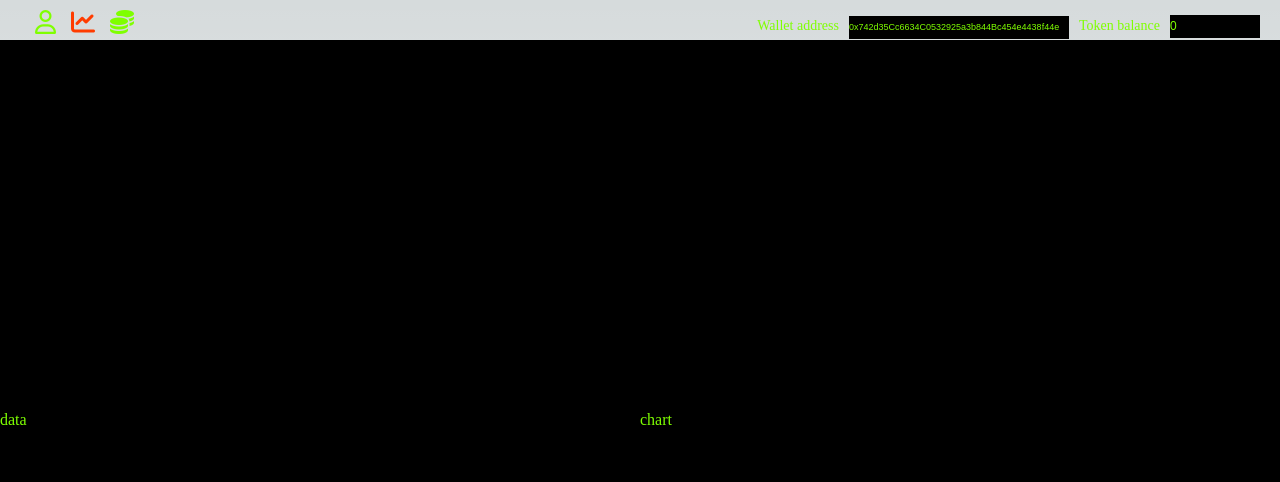
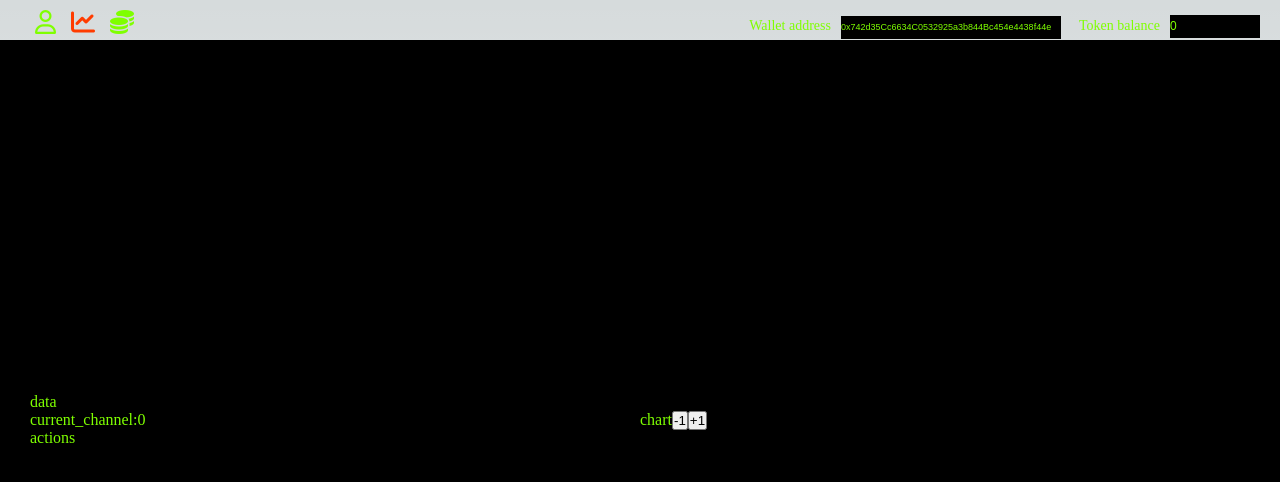
Before and after one commit to Andris1357/investing-site-next, a Next.js app: page /investing in a window 1280 px wide. Shown: the top 482 px of the page. Built offline with nearby package versions, Linux system fonts and the light colour scheme.

Commit message:
created redux state for selected channel index

```diff
--- a/src/pages/areas.tsx
+++ b/src/pages/areas.tsx
@@ -2,9 +2,10 @@ import React, { useEffect } from "react";
 import Link from "next/link";
 import { useSelector } from 'react-redux';
 
-import { setColorEventListener, SetColorEventListenerArgs } from "./utility";
+import { setColorEventListener, SetColorEventListenerArgs, getMenuIcons } from "./utility";
 import * as Data from "@/data";
 import { InputFieldIF, InputField } from "./elements";
+import { GlobalState } from "@/store";
 
 interface MaxButton extends InputFieldIF {
     invokeButton: React.MouseEventHandler<HTMLElement>,
@@ -99,7 +100,7 @@ export function RedeemDonationsArea(args: RedeemDonationsAreaArgs): JSX.Element
 
 export function MenuRibbon(args: MenuRibbonArgs): JSX.Element {
     const [selected_menu_id, selectMenu] = React.useState<string>(args.current_menu_id_); // ??: integrate with Next
-    const currentTokenAmount = useSelector<number|any>(
+    const current_token_amount_selector = useSelector<GlobalState>(
         state => state.current_token_amount
     );
 
@@ -108,9 +109,7 @@ export function MenuRibbon(args: MenuRibbonArgs): JSX.Element {
     }, []);
 
     useEffect(() => {
-        for (let icon_ of [...document.getElementsByTagName("i")].filter(element_ => {
-            return element_.id.includes("menu-icon")
-        })) {
+        for (let icon_ of getMenuIcons()) {
             setColorEventListener(new SetColorEventListenerArgs(
                 icon_.id,
                 "",
@@ -122,14 +121,12 @@ export function MenuRibbon(args: MenuRibbonArgs): JSX.Element {
                 "",
                 "red",
                 "mouseup"
-            ))
+            ));
         }
     }, [])
 
     useEffect(() => {
-        for (let icon_ of [...document.getElementsByTagName("i")].filter(element_ => {
-            return element_.id.includes("menu-icon")
-        })) {
+        for (let icon_ of getMenuIcons()) {
             if (icon_.id != selected_menu_id) {
                 icon_.style.color = "rgb(127, 255, 0)"; // change to default color (substitute w finally selected deft)
             } else {
@@ -137,7 +134,7 @@ export function MenuRibbon(args: MenuRibbonArgs): JSX.Element {
             }
         }
     }, [selected_menu_id]);
-    // TD: set width as 50% & insert right part of the ribbon
+
     return (
         <div id="menu-ribbon">
             <div id="menu-left-header">
@@ -178,7 +175,7 @@ export function MenuRibbon(args: MenuRibbonArgs): JSX.Element {
                     <div className="label-wrapper">
                         <label htmlFor="token-balance" className="glowing-text">Token balance</label>
                     </div>
-                    <input type="text" id="token-balance" disabled value={`${currentTokenAmount}`}/>
+                    <input type="text" id="token-balance" disabled value={`${current_token_amount_selector}`}/>
                 </div>
             </div>
         </div>
--- a/src/pages/investing.tsx
+++ b/src/pages/investing.tsx
@@ -1,18 +1,41 @@
 // NOW: create user settings & login|register page
 // NOW: refactor code from components.jsx into investing.tsx
 import { MenuRibbon } from "./areas";
+import { useDispatch, useSelector } from "react-redux";
+import { GlobalState } from "@/store";
+import { useEffect, useState } from "react";
 
 export default function InvestingPage({}): JSX.Element {
+    const dispatchGlobalState = useDispatch();
+    const current_channel_selector = useSelector<GlobalState>(state => state.current_channel_index);
+
+    const [current_channel_index, selectChannel] = useState<number|unknown>(current_channel_selector);
+
+    useEffect(() => {
+        dispatchGlobalState({
+            type: "SET_CHANNEL",
+            payload: current_channel_index
+        });
+    }, [current_channel_index])
+
     return (
         <div id="investing-parent" className="absolute-parent">
             <div><MenuRibbon current_menu_id_="investing-menu-icon"/></div>
-            {/* NOW: use flex to create columns similar to trade.tsx */}
             <div id="investing-areas" className="main-area">
                 <div id="data-area">
-                    data
+                    <div id="channel-data">
+                        <div>data<br/>current_channel:{`${current_channel_selector}`}</div>
+                    </div>
+                    <div id="investing-actions">actions</div>
                 </div>
                 <div id="chart-area">
                     chart
+                    <button onClick={
+                        () => selectChannel((current_index_: number): number => current_index_ - 1)
+                    }> -1 </button>
+                    <button onClick={
+                        () => selectChannel((current_index_: number): number => current_index_ + 1)
+                    }> +1 </button>
                 </div>
             </div>
         </div>
--- a/src/pages/utility.ts
+++ b/src/pages/utility.ts
@@ -7,7 +7,11 @@ export class SetColorEventListenerArgs {
     ) {}
 }
 
-export function shiftedRandom(range_: number, offset_: number, digits_: number): number {
+export function shiftedRandom(
+    range_: number,
+    offset_: number,
+    digits_: number
+): number {
     return Number((Math.random() * range_ + offset_).toFixed(digits_))
 }
 
@@ -29,3 +33,11 @@ export function setColorEventListener(args: SetColorEventListenerArgs): void {
     }
     element.addEventListener(args.event_, callable);
 }
+
+export function getMenuIcons(): HTMLElement[] {
+    return [...document.getElementsByTagName("i")].filter(
+        (element_: HTMLElement): boolean => {
+            return element_.id.includes("menu-icon")
+        }
+    )
+}
--- a/src/store.ts
+++ b/src/store.ts
@@ -1,28 +1,38 @@
 import { createStore, Store, Action } from 'redux'; // TD: use redux toolkit
 
-interface TokenState {
-  current_token_amount: number;
+export interface GlobalState {
+    current_token_amount: number;
+    current_channel_index: number;
 }
 
-interface TokenAction extends Action {
-    payload: any;
+interface GlobalSetAction extends Action {
+    payload: number;
 }
 
-const initialState: TokenState = {
-  current_token_amount: 0
+const initial_state: GlobalState = {
+    current_token_amount: 0,
+    current_channel_index: 0,
 };
 
-const tokenReducer = (state = initialState, action: TokenAction) => {
+const setGlobalState = (
+    state = initial_state,
+    action: GlobalSetAction
+): GlobalState => {
     switch (action.type) {
-        case 'SET':
+        case "SET_TOKENS":
             return {
                 ...state,
                 current_token_amount: action.payload
             };
+        case "SET_CHANNEL":
+            return {
+                ...state,
+                current_channel_index: action.payload
+            }
         default:
            return state;
     }
 };
 
-const store: Store<TokenState, TokenAction> = createStore(tokenReducer);
+const store: Store<GlobalState, GlobalSetAction> = createStore(setGlobalState);
 export default store;
--- a/src/styles/globals.scss
+++ b/src/styles/globals.scss
@@ -1,7 +1,6 @@
 $padding-1: 10px;
 $border-1: 4px;
 $menu-height: 40px;
-// NOW: FIX MENU RIBBON UNWANTED FEATURE
 
 @media screen and (max-width: 800px), (orientation: landscape) {
     .input-with-label {
@@ -25,6 +24,7 @@ input[type=text] {
 
 .input-with-label {
     display: inline-block;
+    margin-left: 8px;
 }
 
 .label-wrapper {
--- a/src/styles/globals_compiled.css
+++ b/src/styles/globals_compiled.css
@@ -19,6 +19,7 @@ input[type=text] {
 
 .input-with-label {
   display: inline-block;
+  margin-left: 8px;
 }
 
 .label-wrapper {
--- a/src/styles/investing.scss
+++ b/src/styles/investing.scss
@@ -1,3 +1,9 @@
+$main-area-margin: 30px;
+
+%main-area {
+    width: calc(50% - $main-area-margin);
+}
+
 #investing-areas {
     display: flex;
     flex-direction: row;
@@ -5,7 +11,12 @@
     color: chartreuse;
     background-color: black;
 
-    #data-area, #chart-area {
-        width: 50%;
+    #data-area {
+        @extend %main-area;
+        margin-left: $main-area-margin;
+    }
+    #chart-area {
+        @extend %main-area;
+        margin-right: $main-area-margin;
     }
 }
--- a/src/styles/investing_compiled.css
+++ b/src/styles/investing_compiled.css
@@ -1,3 +1,7 @@
+#investing-areas #chart-area, #investing-areas #data-area {
+  width: calc(50% - 30px);
+}
+
 #investing-areas {
   display: flex;
   flex-direction: row;
@@ -5,8 +9,11 @@
   color: chartreuse;
   background-color: black;
 }
-#investing-areas #data-area, #investing-areas #chart-area {
-  width: 50%;
+#investing-areas #data-area {
+  margin-left: 30px;
+}
+#investing-areas #chart-area {
+  margin-right: 30px;
 }
 
 /*# sourceMappingURL=investing_compiled.css.map */
```
Also changed, not shown: src/pages/trade.tsx (+8 -6 lines), 2 other files (tests, documents, lock files or other folders).
